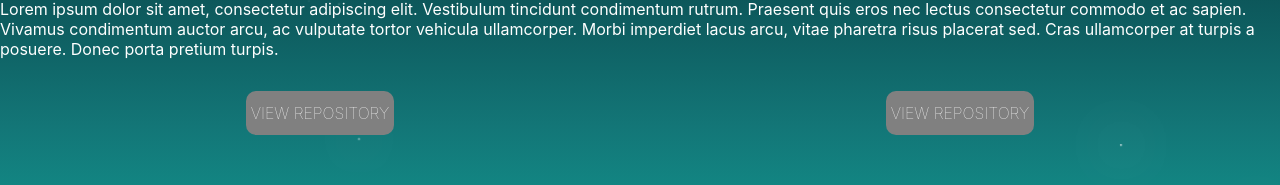
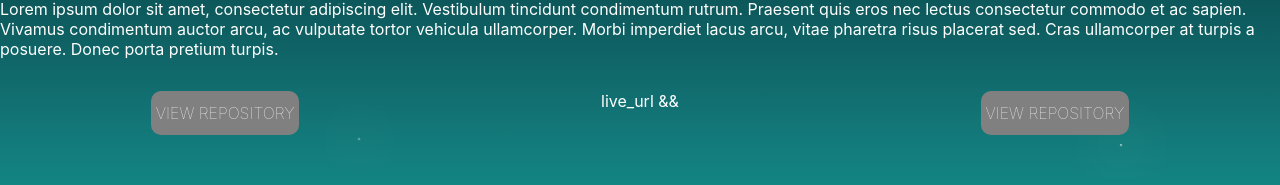
Before and after one commit to nmpellecchia/my-portfolio, a React (Create React App) app: page / in a window 1280 px wide. Shown: the part 530-715 px from the top of the page. Built offline with nearby package versions, Linux system fonts and the light colour scheme.

Commit message:
Minor fixes
- Changed name of obsolete component
- Removed commented code

```diff
--- a/src/App.js
+++ b/src/App.js
@@ -1,12 +1,12 @@
 import './App.css';
 import StarrySky from './components/background/StarrySky.js';
-import GlassPanel from './components/infoDisplay/Projects';
+import Projects from './components/infoDisplay/Projects';
 import { projects } from './components/infoDisplay/projectInstances';
 
 function App() {
   return (
     <div className="App">
-      <GlassPanel projects={projects} />
+      <Projects projects={projects} />
       {/* BG needs to be the last element and be fixed */}
       <StarrySky />
     </div>
--- a/src/components/infoDisplay/Projects.js
+++ b/src/components/infoDisplay/Projects.js
@@ -1,28 +1,13 @@
 import { React, useState } from 'react';
 import './Projects.css';
 
-/* props with className "type" if it's text css will have different styling than mosaics grid */
-/* projects and mosaics for techs, make them b&w. colors when hovered */
-function GlassPanel(props) {
+function Projects(props) {
   const [rangeVal, setRangeVal] = useState(0);
 
   return (
     <div className="container">
       {/* use props.children to pass children */}
       <section>
-        {/* props.children */}
-        {/* I don't like input range behaviour, So I'll change it   */}
-        {/* <input
-          className="swapper-slider"
-          type="range"
-          min="-1"
-          max={props.projects.length}
-          step="1"
-          role="slider"
-          defaultValue="0"
-          title="See Projects"
-          onChange={handleChange}
-        /> */}
         <div className="swapper-sliders">
           <button
             className="swapper-slider swapper-previous-slide"
@@ -45,18 +30,6 @@ function GlassPanel(props) {
           <p>{rangeVal}</p>
         </div>
         <ProjectSlide project={props.projects[rangeVal]} index="2" />
-
-        {/* <ul className="projects swapper-items">
-        {props.projects.map((project, i) => {
-          return (
-            <ProjectSlide
-              key={`project-${i.toString()}`}
-              project={project}
-              index={i}
-            />
-          );
-        })}
-        </ul> */}
       </section>
     </div>
   );
@@ -79,12 +52,11 @@ function ProjectSlide({
       </div>
       <div className="project-buttons">
         <a href={repo_url}>View repository</a>
-        <a href={live_url}>View repository</a>
         {/* Only render this btn if the project can be seen live */}
-        {/* props.hasLive && <button>View live</button> */}
+        live_url && <a href={live_url}>View repository</a>
       </div>
     </li>
   );
 }
 
-export default GlassPanel;
+export default Projects;
```
